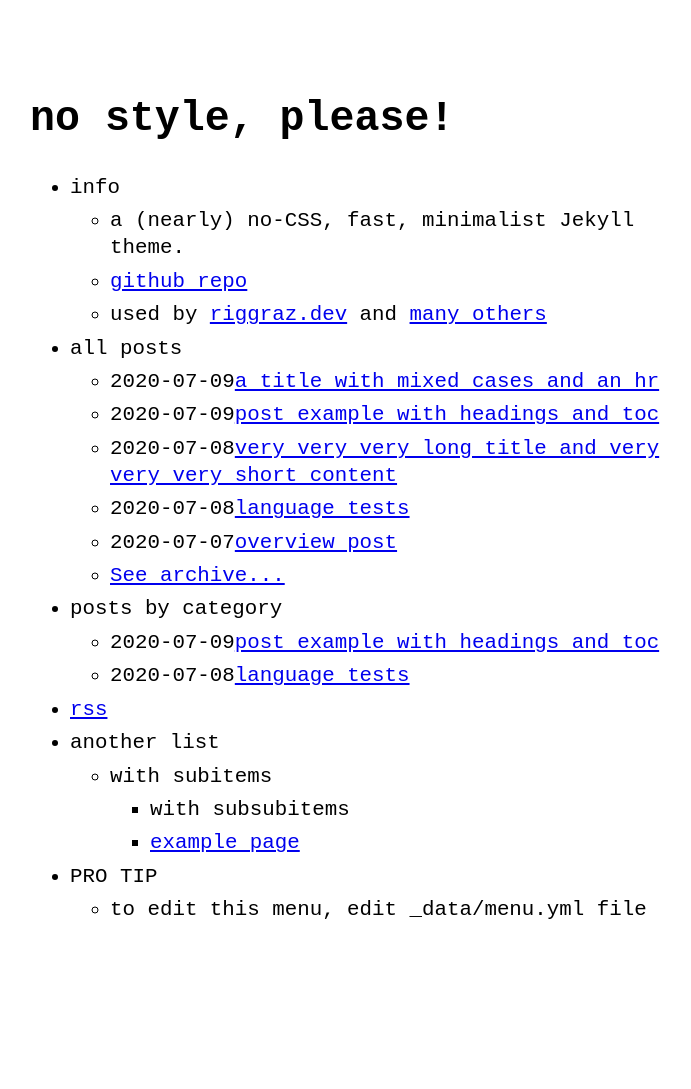
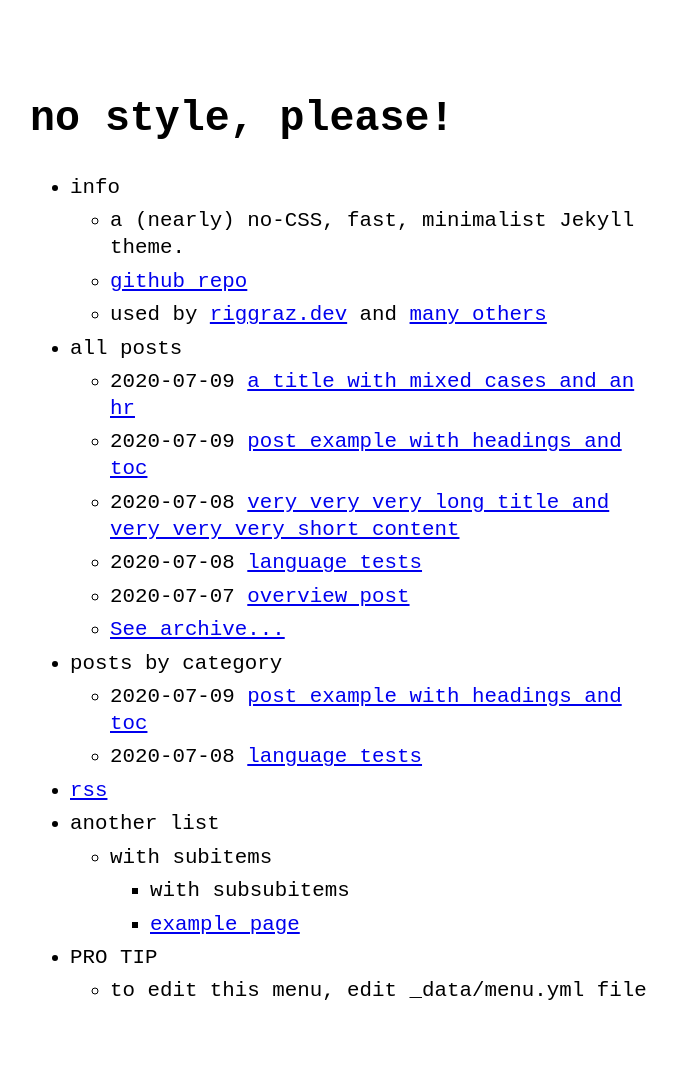
Before and after one commit to riggraz/no-style-please, a Jekyll site: the page built from index.md, in a window 1280 px wide. Shown: the whole page, without its empty margins (290-981 px from the left). Built offline with Jekyll 4.4.1, drawn with Linux system fonts in a browser that asks for light colours; before the commit the page ends 1008 px from its top, so only the background shows below that.

Commit message:
removed whitespace control!

```diff
--- a/_includes/post_list.html
+++ b/_includes/post_list.html
@@ -15,11 +15,11 @@
     {%- for post in posts limit: include.limit -%}
         <li>
           <span>{{- post.date | date: site.theme_config.date_format -}}</span>
-          {%- if site.theme_config.lowercase_titles == true -%}
+          {% if site.theme_config.lowercase_titles == true %}
           <a href="{{ post.url | relative_url }}">{{ post.title | downcase }}</a>
-          {%- else -%}
+          {% else %}
           <a href="{{ post.url | relative_url }}">{{ post.title }}</a>
-          {%- endif -%}
+          {% endif %}
         </li>
     {%- endfor -%}
     {%- if include.show_more and limit_exceeded -%}
```
